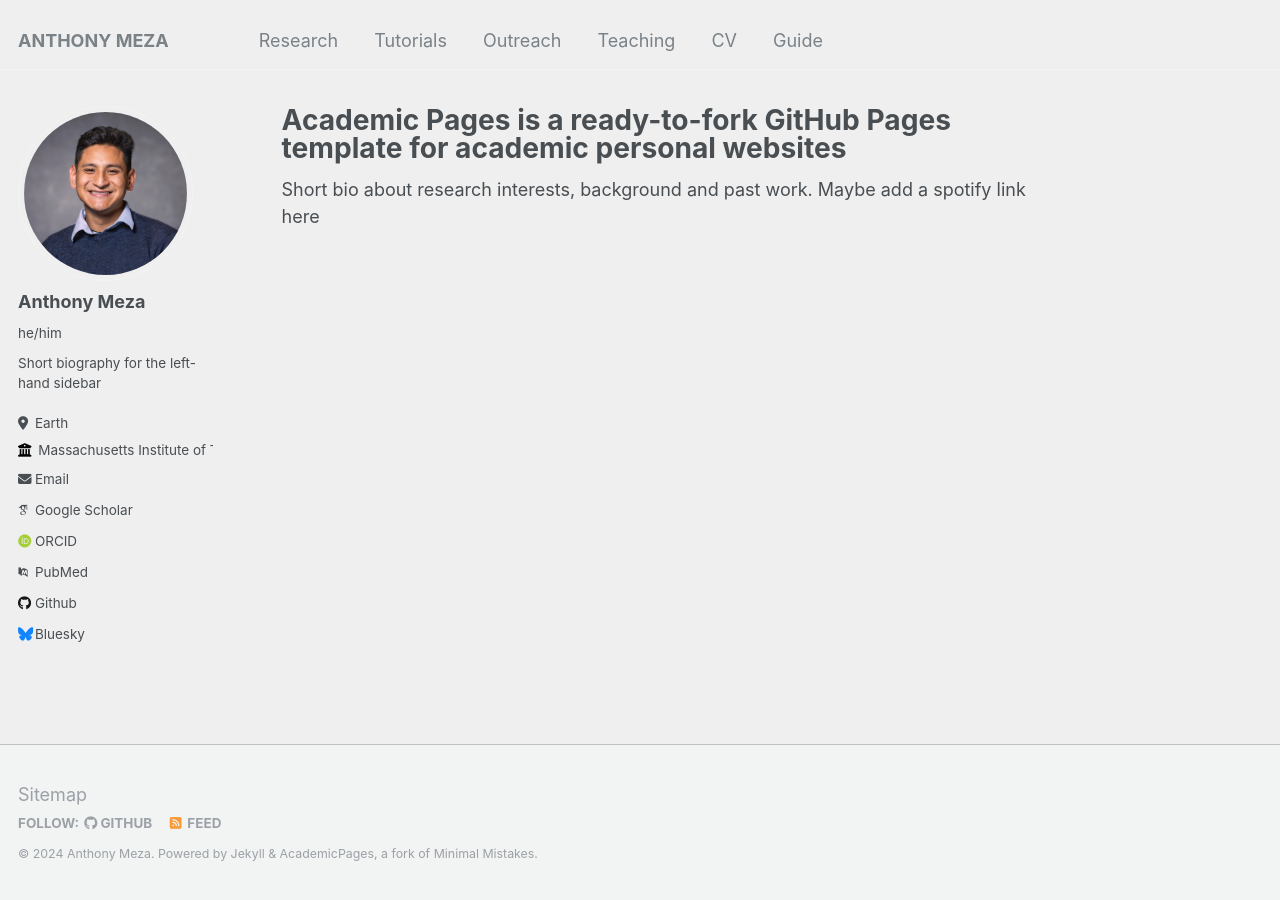
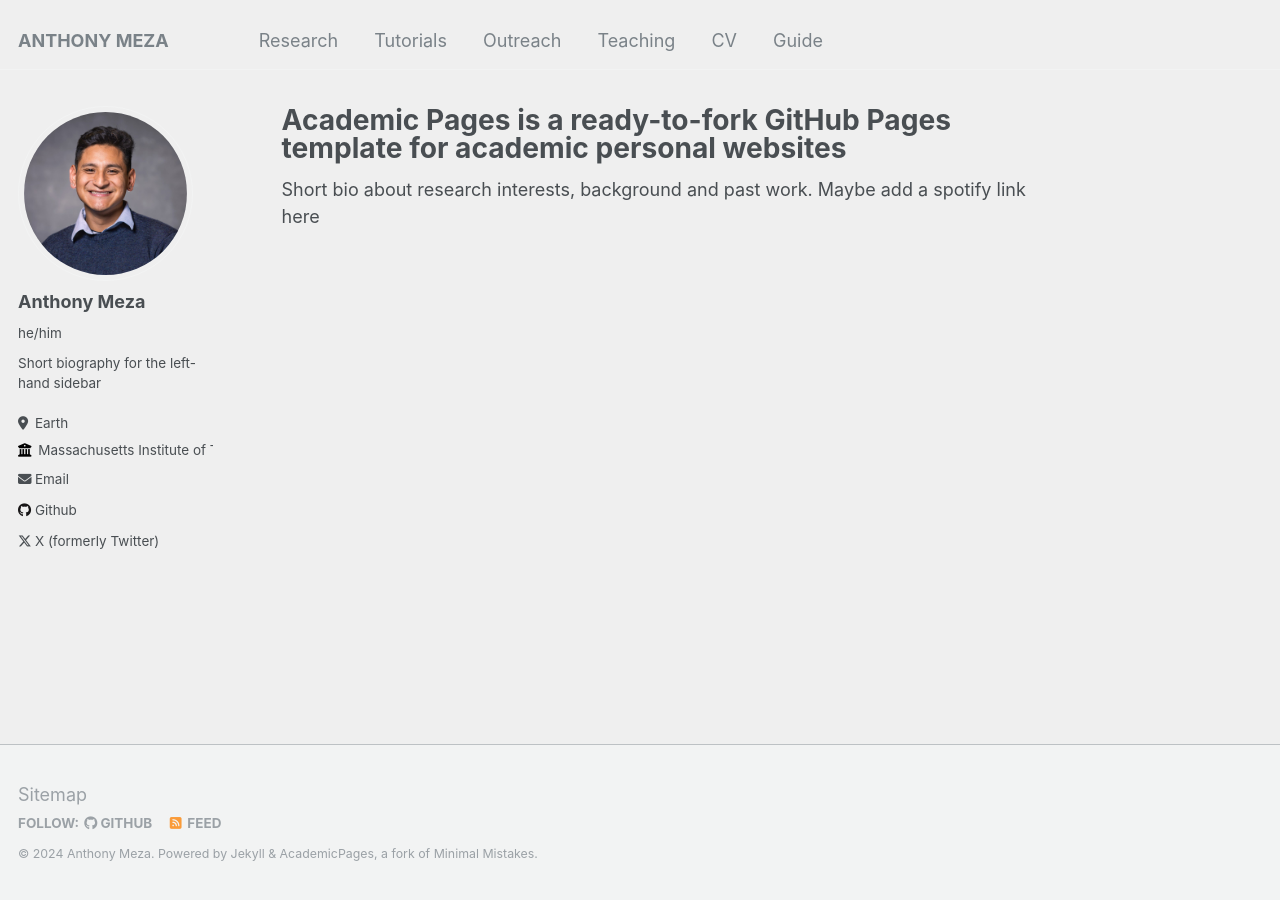
Before and after one commit to anthony-meza/anthony-meza.github.io, a Jekyll site: the page built from _pages/about.md, in a window 1280 px wide. Built offline with Jekyll 4.4.1, drawn with Linux system fonts in a browser that asks for light colours; some web fonts are replaced.

Commit message:
Update _config.yml

```diff
--- a/_config.yml
+++ b/_config.yml
@@ -36,11 +36,11 @@ author:
 
   # Academic websites
   arxiv            : # URL - Update with the correct link to your profile
-  googlescholar    : "https://scholar.google.com/citations?user=PS_CX0AAAAAJ"
+  googlescholar    : #"https://scholar.google.com/citations?user=PS_CX0AAAAAJ"
   impactstory      : # URL
-  orcid            : "http://orcid.org/yourorcidurl"
+  orcid            : #"http://orcid.org/yourorcidurl"
   semantic         : # URL
-  pubmed           : "https://www.ncbi.nlm.nih.gov/pubmed/?term=john+snow"
+  pubmed           : #"https://www.ncbi.nlm.nih.gov/pubmed/?term=john+snow"
   researchgate     : # URL
 
   # Repositories and software development
@@ -52,7 +52,7 @@ author:
   stackoverflow    : # User number or user number and name (i.e., use "1" or "1/jeff-atwood")
 
   # Social media
-  bluesky          : "bsky.app" # Replace this with you Bluesky username
+  bluesky          : #"bsky.app" # Replace this with you Bluesky username
   facebook         : # Username
   flickr           : # Username
   foursquare       : # Username
@@ -69,7 +69,7 @@ author:
   steam            : # Username
   telegram         : # URL
   tumblr           : # Username
-  twitter          : # Username for X / Twitter
+  twitter          : "anthonypmeza"# Username for X / Twitter
   vine             : # Username
   weibo            : # Username
   wikipedia        : # Username
```
